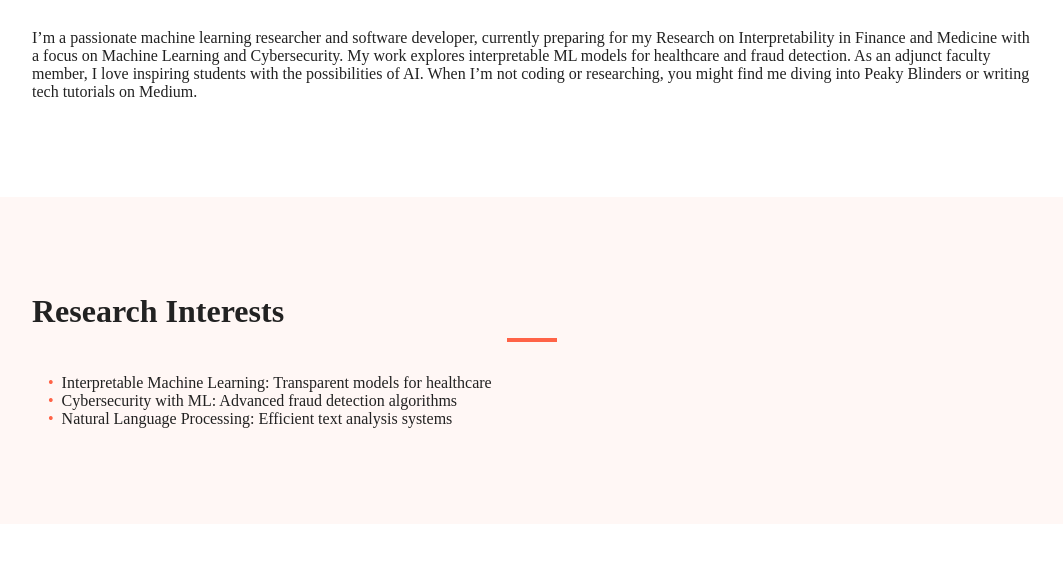
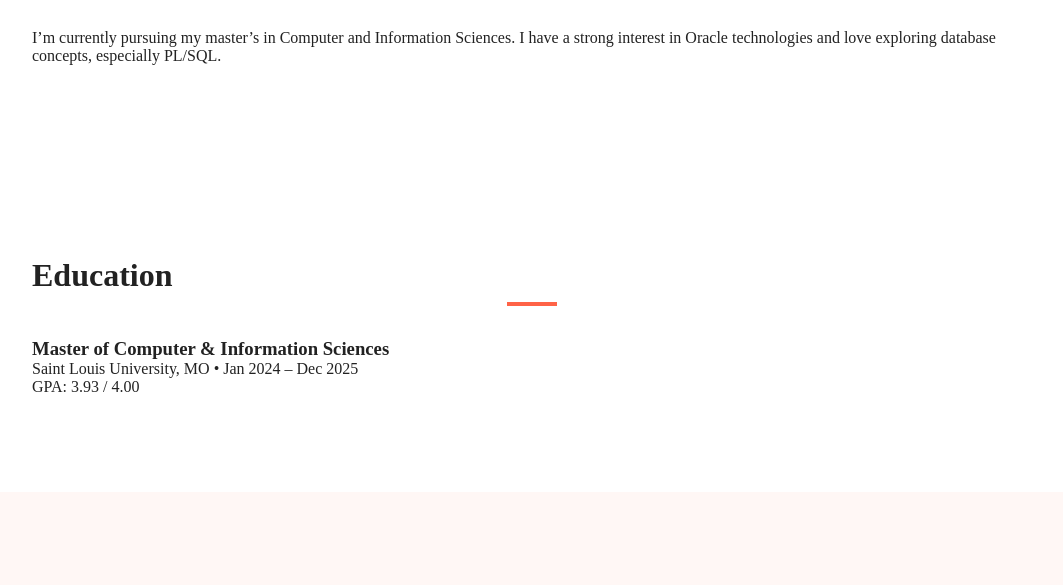
Before and after one commit to mahi-1919/Week6portfolio, a plain HTML site: page index.html in a window 1280 px wide. Shown: the part 719-1304 px from the top of the page, without its empty margins (108-1171 px from the left). Drawn offline with nearby package versions, Linux system fonts and the light colour scheme; a small style sheet from the web is missing.

Commit message:
Update index.html

```diff
--- a/index.html
+++ b/index.html
@@ -31,7 +31,6 @@
       <a href="#hero" class="logo">MV</a>
       <ul class="nav-links">
         <li><a href="#about">About</a></li>
-        <li><a href="#research">Research</a></li>
         <li><a href="#education">Education</a></li>
         <li><a href="#skills">Skills</a></li>
         <li><a href="#experience">Experience</a></li>
@@ -67,26 +66,8 @@
     <div class="container">
       <h2>About Me</h2>
       <p>
-        I’m a passionate machine learning researcher and software developer,
-        currently preparing for my Research on Interpretability in Finance and Medicine with a focus on Machine Learning and
-        Cybersecurity. My work explores interpretable ML models for healthcare
-        and fraud detection. As an adjunct faculty member, I love inspiring
-        students with the possibilities of AI. When I’m not coding or
-        researching, you might find me diving into Peaky Blinders or writing
-        tech tutorials on Medium.
+        I’m currently pursuing my master’s in Computer and Information Sciences. I have a strong interest in Oracle technologies and love exploring database concepts, especially PL/SQL.
       </p>
-    </div>
-  </section>
-
-  <!-- RESEARCH -->
-  <section id="research" class="section alt" data-aos="fade-up">
-    <div class="container">
-      <h2>Research Interests</h2>
-      <ul class="research-list">
-        <li>Interpretable Machine Learning: Transparent models for healthcare</li>
-        <li>Cybersecurity with ML: Advanced fraud detection algorithms</li>
-        <li>Natural Language Processing: Efficient text analysis systems</li>
-      </ul>
     </div>
   </section>
 
@@ -97,7 +78,7 @@
       <div class="edu-item">
         <h3>Master of Computer &amp; Information Sciences</h3>
         <p>
-          Saint Louis University, MO &bull; Aug 2022 – May 2024<br />
+          Saint Louis University, MO &bull; Jan 2024 – Dec 2025<br />
           GPA: 3.93 / 4.00
         </p>
       </div>
@@ -133,7 +114,7 @@
         <div class="skill-bar" data-aos="fade-right" data-aos-delay="300" data-level="75%">
           <i class="fas fa-database"></i>
           <div class="bar-wrap">
-            <span>SQL/NoSQL</span>
+            <span>SQL/PLSQL</span>
             <div class="bar"><div class="fill"></div></div>
           </div>
         </div>
```
